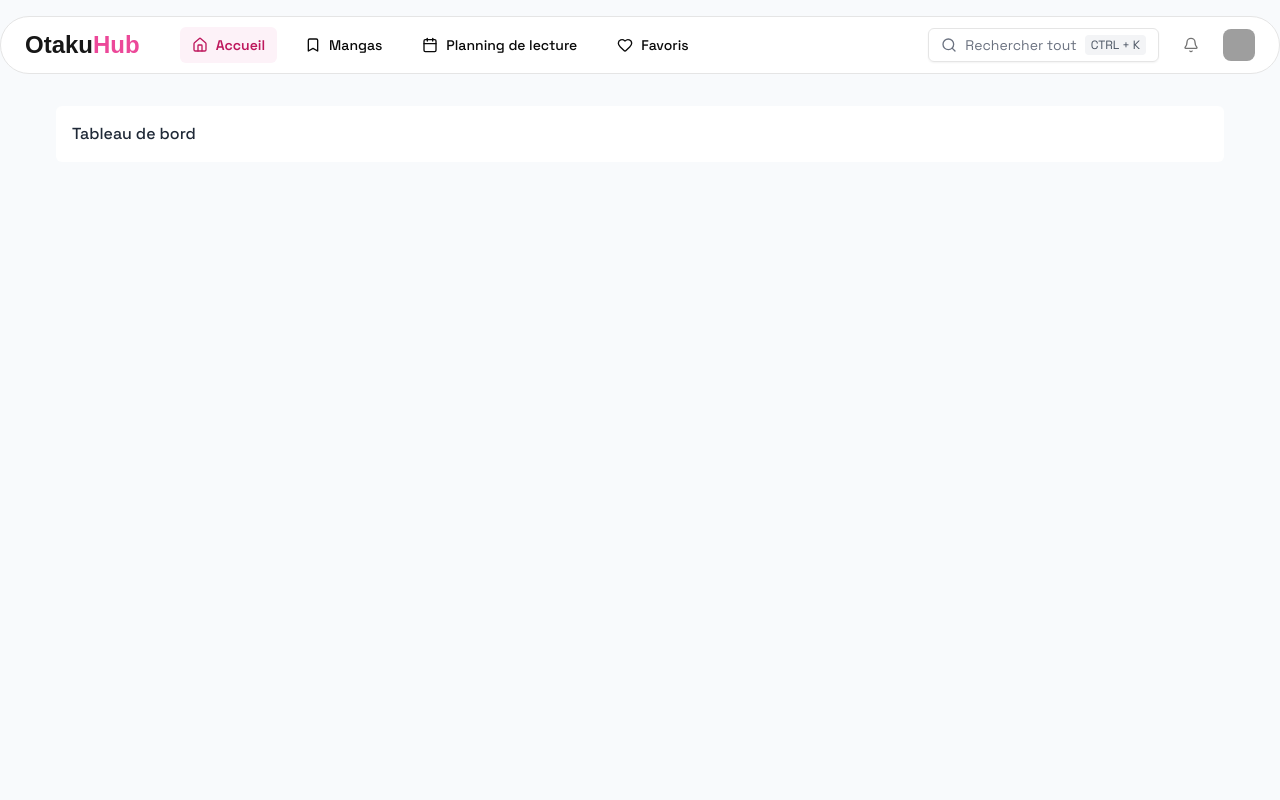
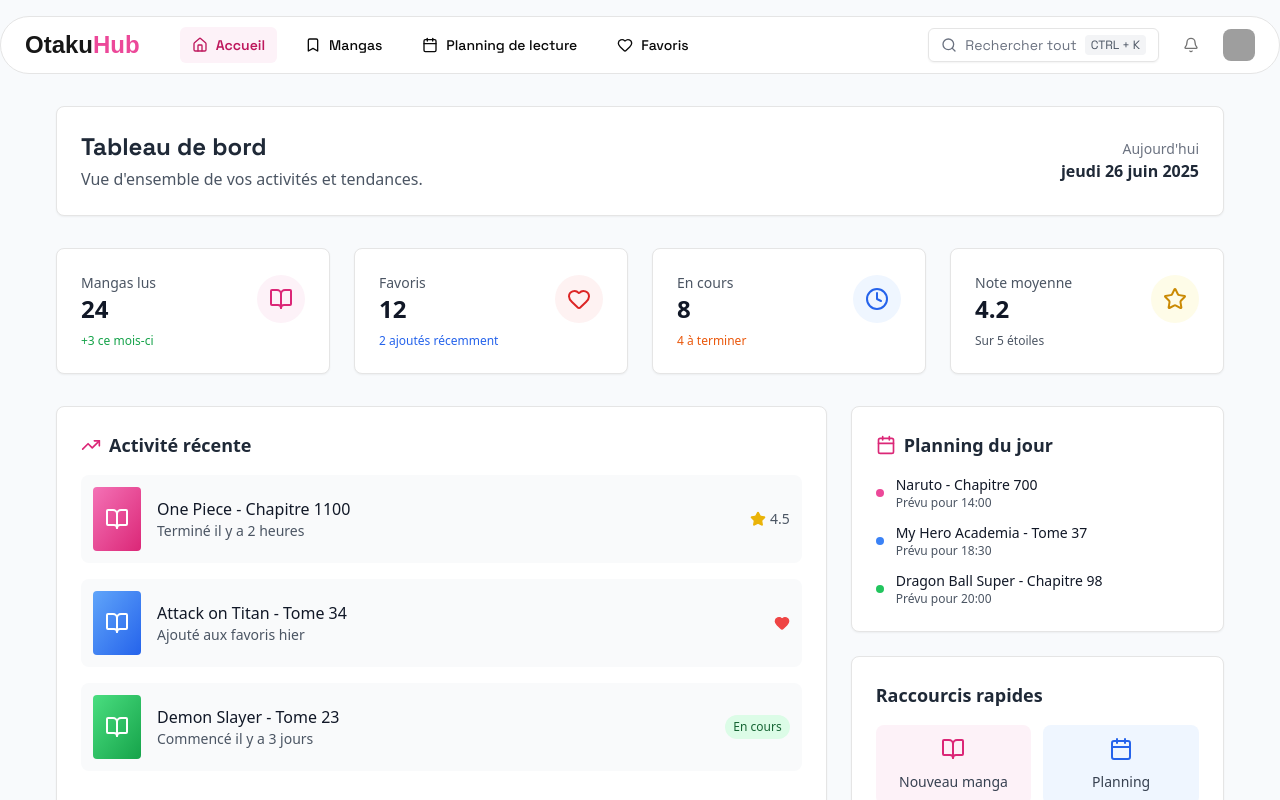
Before and after one commit to CousemaAnjary/hono, a Next.js app in the folder client/: page /dashboard in a window 1280 px wide. Shown: the top 800 px of the page. Built offline with nearby package versions, Linux system fonts and the light colour scheme; no server answers; grey boxes are pictures that could not be loaded; a web font is replaced by a local one.

Commit message:
feat: ajouter des statistiques et un planning au tableau de bord avec des icônes

```diff
--- a/client/app/(protected)/dashboard/page.tsx
+++ b/client/app/(protected)/dashboard/page.tsx
@@ -1,3 +1,12 @@
+import {
+  BookOpen,
+  Calendar,
+  Clock,
+  Heart,
+  Star,
+  TrendingUp,
+} from "lucide-react"
+
 export default function page() {
   /**
    * ! STATE (état, données) de l'application
@@ -12,10 +21,214 @@ export default function page() {
    */
   return (
     <>
-      <div className="mb-8 flex w-full items-center justify-between rounded-md bg-white p-4 ">
-        <h1 className="font-spaceGrotesk font-medium text-gray-800">
-          Tableau de bord
-        </h1>
+      {/* Header */}
+      <div className="mb-8 flex w-full items-center justify-between rounded-lg bg-white p-6 shadow-sm border">
+        <div>
+          <h1 className="font-spaceGrotesk text-2xl font-bold text-gray-800">
+            Tableau de bord
+          </h1>
+          <p className="text-gray-600 mt-1">
+            Vue d&apos;ensemble de vos activités et tendances.
+          </p>
+        </div>
+        <div className="text-right">
+          <p className="text-sm text-gray-500">Aujourd&apos;hui</p>
+          <p className="font-semibold text-gray-800">
+            {new Date().toLocaleDateString("fr-FR", {
+              weekday: "long",
+              year: "numeric",
+              month: "long",
+              day: "numeric",
+            })}
+          </p>
+        </div>
+      </div>
+
+
+      {/* Stats Cards */}
+      <div className="grid grid-cols-1 md:grid-cols-2 lg:grid-cols-4 gap-6 mb-8">
+        <div className="bg-white p-6 rounded-lg shadow-sm border hover:shadow-md transition-shadow">
+          <div className="flex items-center justify-between">
+            <div>
+              <p className="text-sm font-medium text-gray-600">Mangas lus</p>
+              <p className="text-2xl font-bold text-gray-900">24</p>
+            </div>
+            <div className="p-3 bg-pink-50 rounded-full">
+              <BookOpen className="h-6 w-6 text-pink-600" />
+            </div>
+          </div>
+          <p className="text-xs text-green-600 mt-2">+3 ce mois-ci</p>
+        </div>
+
+        <div className="bg-white p-6 rounded-lg shadow-sm border hover:shadow-md transition-shadow">
+          <div className="flex items-center justify-between">
+            <div>
+              <p className="text-sm font-medium text-gray-600">Favoris</p>
+              <p className="text-2xl font-bold text-gray-900">12</p>
+            </div>
+            <div className="p-3 bg-red-50 rounded-full">
+              <Heart className="h-6 w-6 text-red-600" />
+            </div>
+          </div>
+          <p className="text-xs text-blue-600 mt-2">2 ajoutés récemment</p>
+        </div>
+
+        <div className="bg-white p-6 rounded-lg shadow-sm border hover:shadow-md transition-shadow">
+          <div className="flex items-center justify-between">
+            <div>
+              <p className="text-sm font-medium text-gray-600">En cours</p>
+              <p className="text-2xl font-bold text-gray-900">8</p>
+            </div>
+            <div className="p-3 bg-blue-50 rounded-full">
+              <Clock className="h-6 w-6 text-blue-600" />
+            </div>
+          </div>
+          <p className="text-xs text-orange-600 mt-2">4 à terminer</p>
+        </div>
+
+        <div className="bg-white p-6 rounded-lg shadow-sm border hover:shadow-md transition-shadow">
+          <div className="flex items-center justify-between">
+            <div>
+              <p className="text-sm font-medium text-gray-600">Note moyenne</p>
+              <p className="text-2xl font-bold text-gray-900">4.2</p>
+            </div>
+            <div className="p-3 bg-yellow-50 rounded-full">
+              <Star className="h-6 w-6 text-yellow-600" />
+            </div>
+          </div>
+          <p className="text-xs text-gray-600 mt-2">Sur 5 étoiles</p>
+        </div>
+      </div>
+
+      {/* Main Content Grid */}
+      <div className="grid grid-cols-1 lg:grid-cols-3 gap-6">
+        {/* Activité récente */}
+        <div className="lg:col-span-2 bg-white p-6 rounded-lg shadow-sm border">
+          <h2 className="text-lg font-semibold text-gray-800 mb-4 flex items-center gap-2">
+            <TrendingUp className="h-5 w-5 text-pink-600" />
+            Activité récente
+          </h2>
+          <div className="space-y-4">
+            <div className="flex items-center gap-4 p-3 bg-gray-50 rounded-lg">
+              <div className="w-12 h-16 bg-gradient-to-br from-pink-400 to-pink-600 rounded flex items-center justify-center">
+                <BookOpen className="h-6 w-6 text-white" />
+              </div>
+              <div className="flex-1">
+                <h3 className="font-medium text-gray-900">
+                  One Piece - Chapitre 1100
+                </h3>
+                <p className="text-sm text-gray-600">Terminé il y a 2 heures</p>
+              </div>
+              <div className="flex items-center gap-1">
+                <Star className="h-4 w-4 text-yellow-500 fill-current" />
+                <span className="text-sm text-gray-600">4.5</span>
+              </div>
+            </div>
+
+            <div className="flex items-center gap-4 p-3 bg-gray-50 rounded-lg">
+              <div className="w-12 h-16 bg-gradient-to-br from-blue-400 to-blue-600 rounded flex items-center justify-center">
+                <BookOpen className="h-6 w-6 text-white" />
+              </div>
+              <div className="flex-1">
+                <h3 className="font-medium text-gray-900">
+                  Attack on Titan - Tome 34
+                </h3>
+                <p className="text-sm text-gray-600">Ajouté aux favoris hier</p>
+              </div>
+              <div className="flex items-center gap-1">
+                <Heart className="h-4 w-4 text-red-500 fill-current" />
+              </div>
+            </div>
+
+            <div className="flex items-center gap-4 p-3 bg-gray-50 rounded-lg">
+              <div className="w-12 h-16 bg-gradient-to-br from-green-400 to-green-600 rounded flex items-center justify-center">
+                <BookOpen className="h-6 w-6 text-white" />
+              </div>
+              <div className="flex-1">
+                <h3 className="font-medium text-gray-900">
+                  Demon Slayer - Tome 23
+                </h3>
+                <p className="text-sm text-gray-600">Commencé il y a 3 jours</p>
+              </div>
+              <div className="px-2 py-1 bg-green-100 text-green-800 text-xs rounded-full">
+                En cours
+              </div>
+            </div>
+          </div>
+        </div>
+
+        {/* Planning et raccourcis */}
+        <div className="space-y-6">
+          {/* Planning du jour */}
+          <div className="bg-white p-6 rounded-lg shadow-sm border">
+            <h2 className="text-lg font-semibold text-gray-800 mb-4 flex items-center gap-2">
+              <Calendar className="h-5 w-5 text-pink-600" />
+              Planning du jour
+            </h2>
+            <div className="space-y-3">
+              <div className="flex items-center gap-3">
+                <div className="w-2 h-2 bg-pink-500 rounded-full"></div>
+                <div className="flex-1">
+                  <p className="text-sm font-medium text-gray-900">
+                    Naruto - Chapitre 700
+                  </p>
+                  <p className="text-xs text-gray-600">Prévu pour 14:00</p>
+                </div>
+              </div>
+              <div className="flex items-center gap-3">
+                <div className="w-2 h-2 bg-blue-500 rounded-full"></div>
+                <div className="flex-1">
+                  <p className="text-sm font-medium text-gray-900">
+                    My Hero Academia - Tome 37
+                  </p>
+                  <p className="text-xs text-gray-600">Prévu pour 18:30</p>
+                </div>
+              </div>
+              <div className="flex items-center gap-3">
+                <div className="w-2 h-2 bg-green-500 rounded-full"></div>
+                <div className="flex-1">
+                  <p className="text-sm font-medium text-gray-900">
+                    Dragon Ball Super - Chapitre 98
+                  </p>
+                  <p className="text-xs text-gray-600">Prévu pour 20:00</p>
+                </div>
+              </div>
+            </div>
+          </div>
+
+          {/* Raccourcis rapides */}
+          <div className="bg-white p-6 rounded-lg shadow-sm border">
+            <h2 className="text-lg font-semibold text-gray-800 mb-4">
+              Raccourcis rapides
+            </h2>
+            <div className="grid grid-cols-2 gap-3">
+              <button className="p-3 bg-pink-50 hover:bg-pink-100 rounded-lg transition-colors text-center">
+                <BookOpen className="h-6 w-6 text-pink-600 mx-auto mb-2" />
+                <span className="text-sm font-medium text-gray-700">
+                  Nouveau manga
+                </span>
+              </button>
+              <button className="p-3 bg-blue-50 hover:bg-blue-100 rounded-lg transition-colors text-center">
+                <Calendar className="h-6 w-6 text-blue-600 mx-auto mb-2" />
+                <span className="text-sm font-medium text-gray-700">
+                  Planning
+                </span>
+              </button>
+              <button className="p-3 bg-red-50 hover:bg-red-100 rounded-lg transition-colors text-center">
+                <Heart className="h-6 w-6 text-red-600 mx-auto mb-2" />
+                <span className="text-sm font-medium text-gray-700">
+                  Mes favoris
+                </span>
+              </button>
+              <button className="p-3 bg-yellow-50 hover:bg-yellow-100 rounded-lg transition-colors text-center">
+                <Star className="h-6 w-6 text-yellow-600 mx-auto mb-2" />
+                <span className="text-sm font-medium text-gray-700">
+                  Top mangas
+                </span>
+              </button>
+            </div>
+          </div>
+        </div>
       </div>
     </>
   )
```
